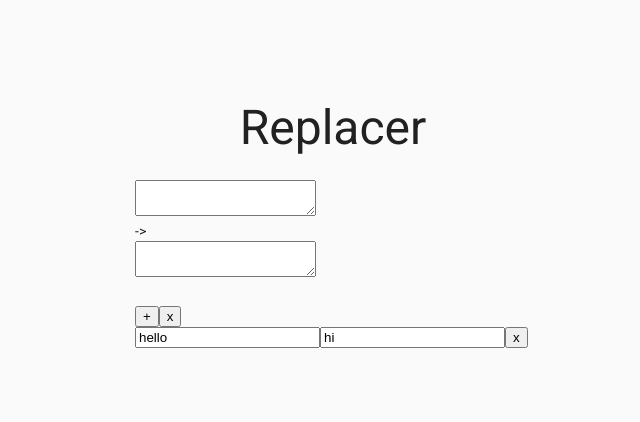
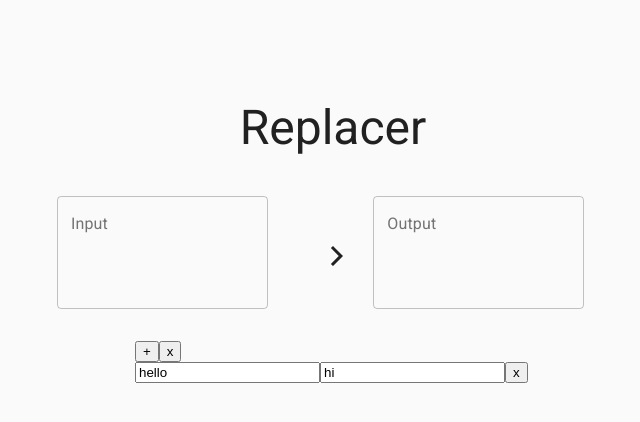
Before and after one commit to jonwang2000/replacer, a React (Create React App) app: page / in a window 1280 px wide. Shown: the top 422 px of the page, without its empty margins (307-947 px from the left). Built offline with nearby package versions, Linux system fonts and the light colour scheme.

Commit message:
Textboxes, I don't know how this works

```diff
--- a/package.json
+++ b/package.json
@@ -4,6 +4,7 @@
   "private": true,
   "dependencies": {
     "@material-ui/core": "^4.1.1",
+    "@material-ui/icons": "^4.2.0",
     "react": "^16.8.6",
     "react-dom": "^16.8.6",
     "react-scripts": "3.0.1",
--- a/src/App.js
+++ b/src/App.js
@@ -23,7 +23,7 @@ import { Grid } from "@material-ui/core";
 
 const useStyles = makeStyles(theme => ({
 	root: {
-		paddingTop: '100px'
+		paddingTop: "100px"
 	}
 }));
 
@@ -60,10 +60,10 @@ const App = () => {
 	const output = transitionText;
 
 	return (
-		<Container className={classes.root} component="main" maxWidth="lg">
+		<Container className={classes.root} component="main" maxWidth="sm">
 			<CssBaseline />
 
-			<Grid container spacing={3}>
+			<Grid container spacing={3} maxWidth='lg'>
 				<Grid item xs={12}>
 					<Typography variant="h3" component="h1" align="center">
 						Replacer
@@ -74,7 +74,7 @@ const App = () => {
 					<TextZone
 						inputText={inputText}
 						inputHandle={inputHandle}
-						outputText={output}
+                        outputText={output}
 					/>
 				</Grid>
 
--- a/src/components/TextZone.js
+++ b/src/components/TextZone.js
@@ -4,22 +4,78 @@
  */
 
 import React from "react";
-import { Container } from "@material-ui/core";
+import Grid from "@material-ui/core/Grid";
+import TextField from "@material-ui/core/TextField";
 
+import ArrowForwardIos from "@material-ui/icons/ArrowForwardIos";
+
+import { makeStyles, withStyles } from "@material-ui/core/styles";
+
+// Styling for arrow
+const useStyles = makeStyles(theme => ({
+	arrow: {
+		position: "relative",
+		top: "10px"
+	}
+}));
+
+// Unholy ground, used for Textfields
+// ****** DON'T MESS WITH THIS I NEED TO DO MORE RESEARCH *******
+const CSSTextField = withStyles({
+	root: {
+		"& label.Mui-focused": {
+			color: "grey"
+		},
+		"& .MuiOutlinedInput-root": {
+			"&:hover fieldset": {
+				borderColor: "grey"
+			},
+			"&.Mui-focused fieldset": {
+				borderColor: "grey"
+			}
+		}
+	}
+})(TextField);
 
 const TextZone = props => {
 	const { inputText, inputHandle, outputText } = props;
 
+	const classes = useStyles();
+
 	return (
-		<Container component='div' maxWidth='xs' >
-			<textarea
-				className="zone-area"
-				value={inputText}
-				onChange={inputHandle}
-			/>
-			<div>-></div>
-			<textarea className="zone-area" value={outputText} readOnly />
-		</Container>
+		<Grid container spacing={4} alignItems="center" justify="center">
+			<Grid item xs alignContent='center'>
+				<CSSTextField
+					id="standard-multiline-flexible"
+					label="Input"
+					multiline
+					rows="4"
+					rowsMax="8"
+					value={inputText}
+					onChange={inputHandle}
+					margin="normal"
+					variant="outlined"
+                    className={classes.help}
+				/>
+			</Grid>
+			<Grid item className={classes.arrow} xs={1}>
+				<ArrowForwardIos color="inherit" />
+			</Grid>
+			<Grid item xs>
+				<CSSTextField
+					id="standard-multiline-flexible"
+					label="Output"
+					multiline
+					rows="4"
+					rowsMax="8"
+					value={outputText}
+					readOnly
+					margin="normal"
+					variant="outlined"
+					className={classes.help}
+				/>
+			</Grid>
+		</Grid>
 	);
 };
 
```
Also changed, not shown: 1 other file (tests, documents, lock files or other folders).
